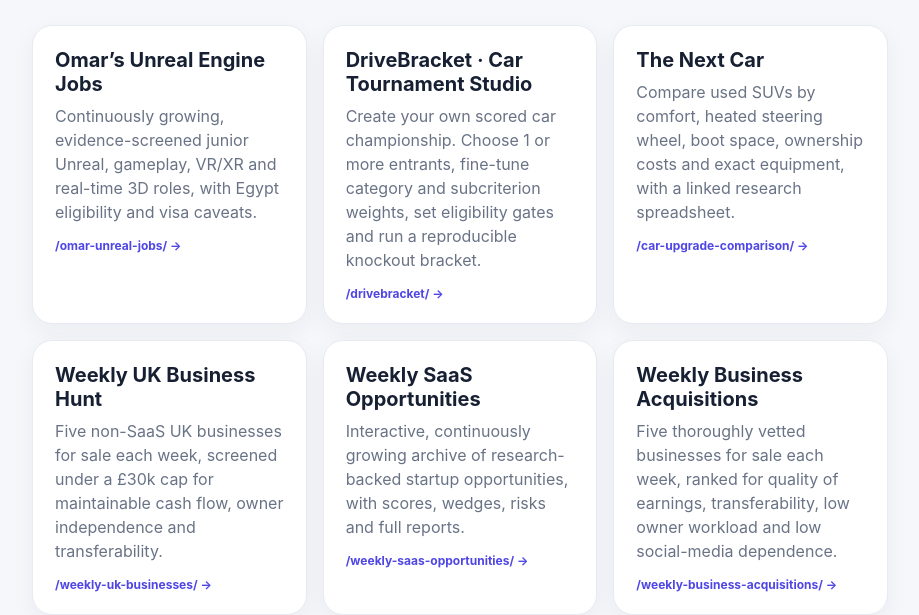
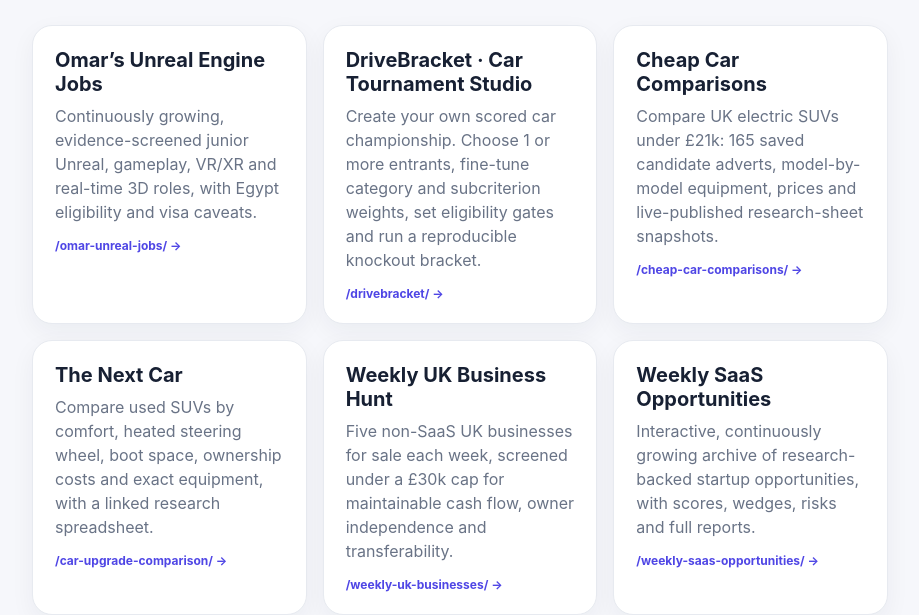
Before and after one commit to mshokry10/pages, a plain HTML site: page index.html in a window 1280 px wide. Shown: the part 209-824 px from the top of the page, without its empty margins (180-1099 px from the left). Drawn offline with Linux system fonts and the light colour scheme.

Commit message:
Feature Cheap Car Comparisons on GitHub Pages directory

```diff
--- a/index.html
+++ b/index.html
@@ -20,6 +20,11 @@
     <section class="grid">
       <a class="card" href="./omar-unreal-jobs/"><h2>Omar’s Unreal Engine Jobs</h2><p>Continuously growing, evidence-screened junior Unreal, gameplay, VR/XR and real-time 3D roles, with Egypt eligibility and visa caveats.</p><div class="path">/omar-unreal-jobs/ →</div></a>
       <a class="card" href="./drivebracket/"><h2>DriveBracket · Car Tournament Studio</h2><p>Create your own scored car championship. Choose 1 or more entrants, fine-tune category and subcriterion weights, set eligibility gates and run a reproducible knockout bracket.</p><div class="path">/drivebracket/ →</div></a>
+      <a class="card" href="./cheap-car-comparisons/">
+        <h2>Cheap Car Comparisons</h2>
+        <p>Compare UK electric SUVs under £21k: 165 saved candidate adverts, model-by-model equipment, prices and live-published research-sheet snapshots.</p>
+        <div class="path">/cheap-car-comparisons/ →</div>
+      </a>
       <a class="card" href="./car-upgrade-comparison/">
         <h2>The Next Car</h2>
         <p>Compare used SUVs by comfort, heated steering wheel, boot space, ownership costs and exact equipment, with a linked research spreadsheet.</p>
```
